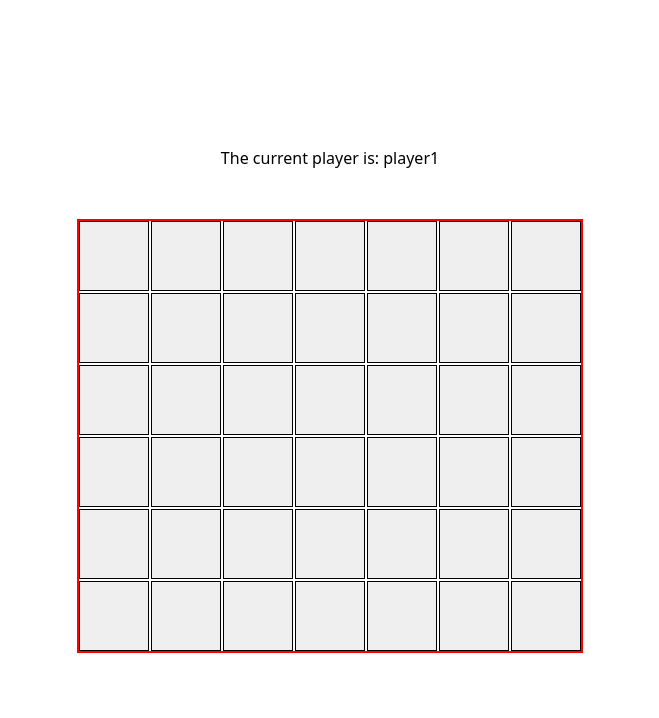
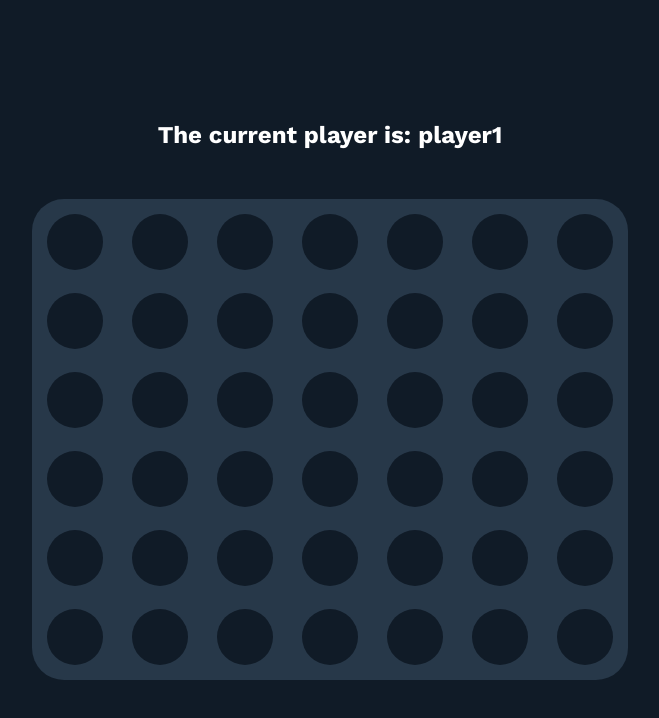
Before and after one commit to BobTheBu1ld3r/TOP-connect-four, a plain HTML site: page index.html in a window 1280 px wide. Shown: the whole page, without its empty margins (310-969 px from the left). Drawn offline with nearby package versions, Linux system fonts and the light colour scheme.

Commit message:
Add styling based on figma design

```diff
--- a/style.css
+++ b/style.css
@@ -1,5 +1,11 @@
+@import url("https://fonts.googleapis.com/css2?family=Inter:wght@100;200;300;400;500;600;700;800;900&family=Work+Sans:ital,wght@0,100;0,200;0,300;0,400;0,500;0,600;0,700;0,800;1,100;1,200;1,300;1,400;1,500;1,600;1,700&display=swap");
+
 html {
   box-sizing: border-box;
+  --p1-token: #18bc9c;
+  --p2-token: #ee6677;
+  --primary: #273849;
+  --background: #101b27;
 }
 
 *,
@@ -13,6 +19,7 @@ body {
   padding: 0;
   width: 100vw;
   height: 100vh;
+  background-color: var(--background);
 
   display: flex;
   flex-direction: column;
@@ -22,24 +29,28 @@ body {
 }
 
 .current-player {
-  font-size: 16px;
-  font-family: system-ui, -apple-system, BlinkMacSystemFont, "Segoe UI", Roboto,
-    Oxygen, Ubuntu, Cantarell, "Open Sans", "Helvetica Neue", sans-serif;
+  font-size: 24px;
+  font-family: "Work sans", sans-serif;
+  font-weight: 700;
+  color: white;
 }
 
 .game-board {
   display: grid;
-  grid-template-columns: repeat(7, 70px);
-  grid-template-rows: repeat(6, 70px);
-  gap: 2px;
-  border: 2px solid red;
+  background-color: var(--primary);
+  grid-template-columns: repeat(7, 56px);
+  grid-template-rows: repeat(6, 56px);
+  column-gap: 29px;
+  row-gap: 23px;
+  border-radius: 32px;
+  padding: 15px;
 }
 
 .cell {
   border: none;
-  background-color: none;
-  border: 1px solid black;
+  background-color: var(--background);
   display: flex;
   align-items: center;
   justify-content: center;
+  border-radius: 50%;
 }
```
